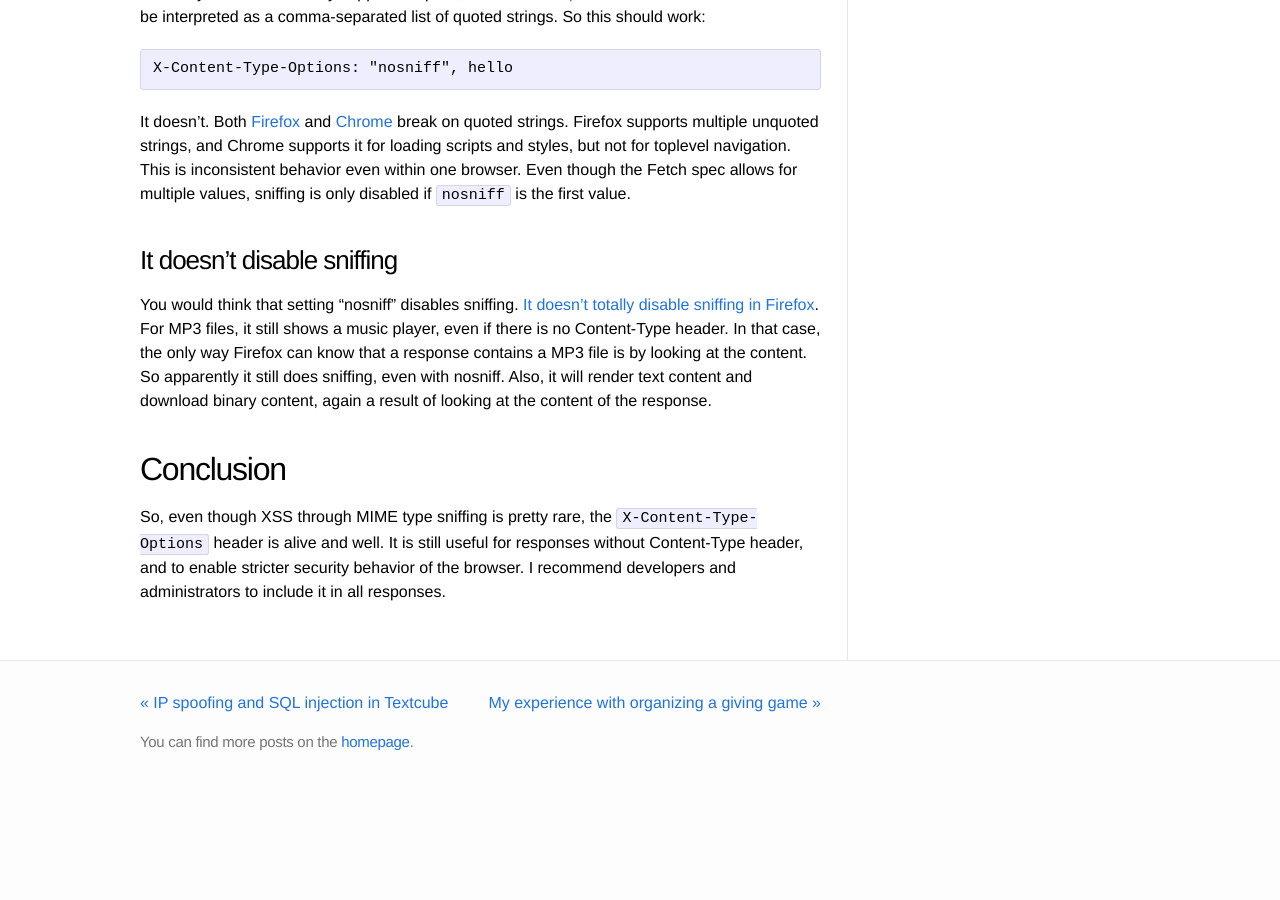
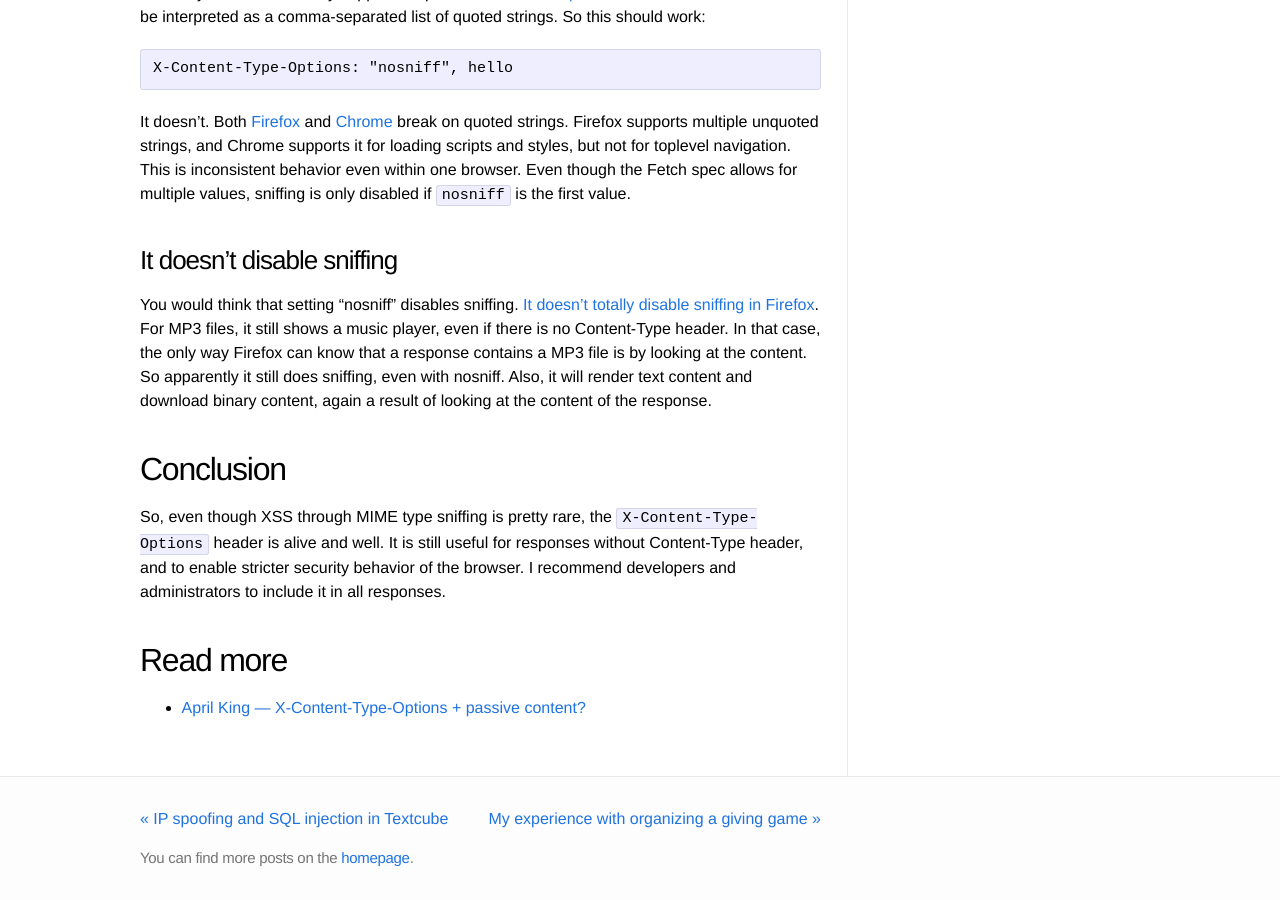
Before and after one commit to Sjord/Sjord.github.io, a Jekyll site: the page built from _posts/2023-01-13-mime-type-sniffing-x-content-type-options-nosniff.md, in a window 1280 px wide and 900 px high, scrolled down 2231 px. Built offline with Jekyll 4.4.1, drawn with Linux system fonts in a browser that asks for light colours; before the commit the page ends 3015 px from its top, so only the background shows below that.

Commit message:
Add link to April King's post about X-Content-Type-Options: nosniff

```diff
--- a/_posts/2023-01-13-mime-type-sniffing-x-content-type-options-nosniff.md
+++ b/_posts/2023-01-13-mime-type-sniffing-x-content-type-options-nosniff.md
@@ -56,3 +56,7 @@ You would think that setting "nosniff" disables sniffing. [It doesn't totally di
 ## Conclusion
 
 So, even though XSS through MIME type sniffing is pretty rare, the `X-Content-Type-Options` header is alive and well. It is still useful for responses without Content-Type header, and to enable stricter security behavior of the browser. I recommend developers and administrators to include it in all responses.
+
+## Read more
+
+* [April King — X-Content-Type-Options + passive content?](https://grayduck.mn/2016/08/11/x-content-type-options-passive-content/)
```
